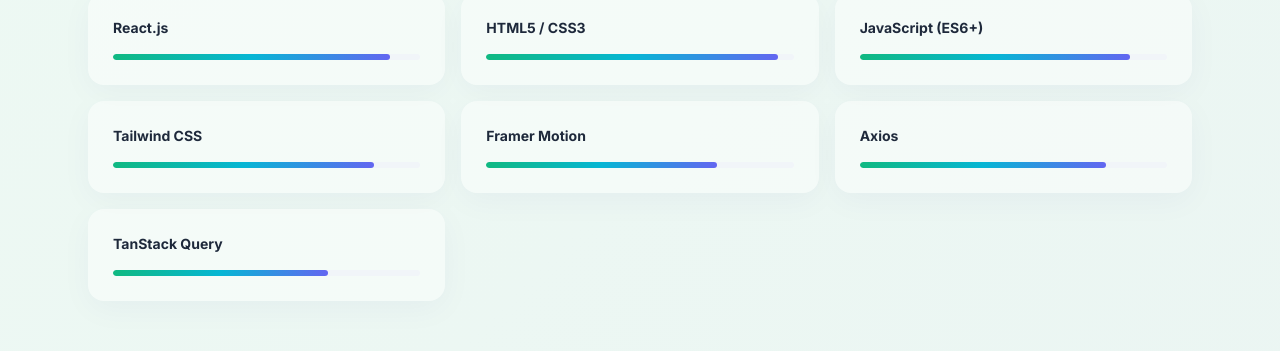
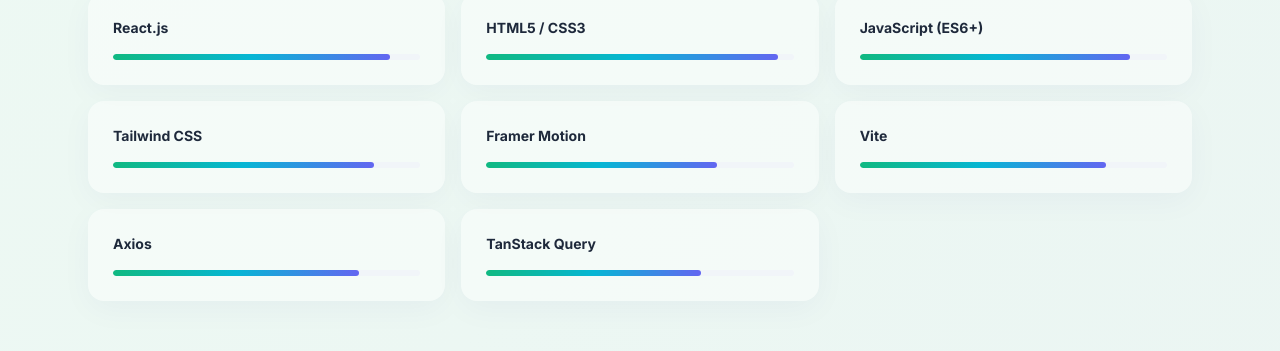
Before and after one commit to Sicky9304/main-portfolio, a React (Vite) app in the folder frontend/: page / in a window 1280 px wide. Shown: the part 2700-3051 px from the top of the page. Built offline with nearby package versions, Linux system fonts and the light colour scheme; no server answers; a web font is replaced by a local one.

Commit message:
feat: add interactive TechStack component with animated skill bars and category filtering

```diff
--- a/frontend/src/pages/home/TechStack.jsx
+++ b/frontend/src/pages/home/TechStack.jsx
@@ -15,6 +15,7 @@
       { name: 'JavaScript (ES6+)', level: 88 },
       { name: 'Tailwind CSS', level: 85 },
       { name: 'Framer Motion', level: 75 },
+      { name: 'Vite', level: 80 },
       { name: 'Axios', level: 80 },
       { name: 'TanStack Query', level: 70 },
     ],
@@ -54,6 +55,7 @@
     borderColor: 'hover:border-pink/20',
     skills: [
       { name: 'Git & GitHub', level: 90 },
+      { name: 'Electron.js', level: 75 },
       { name: 'Postman', level: 85 },
       { name: 'VS Code', level: 95 },
       { name: 'Google Stitch', level: 80 },
```
